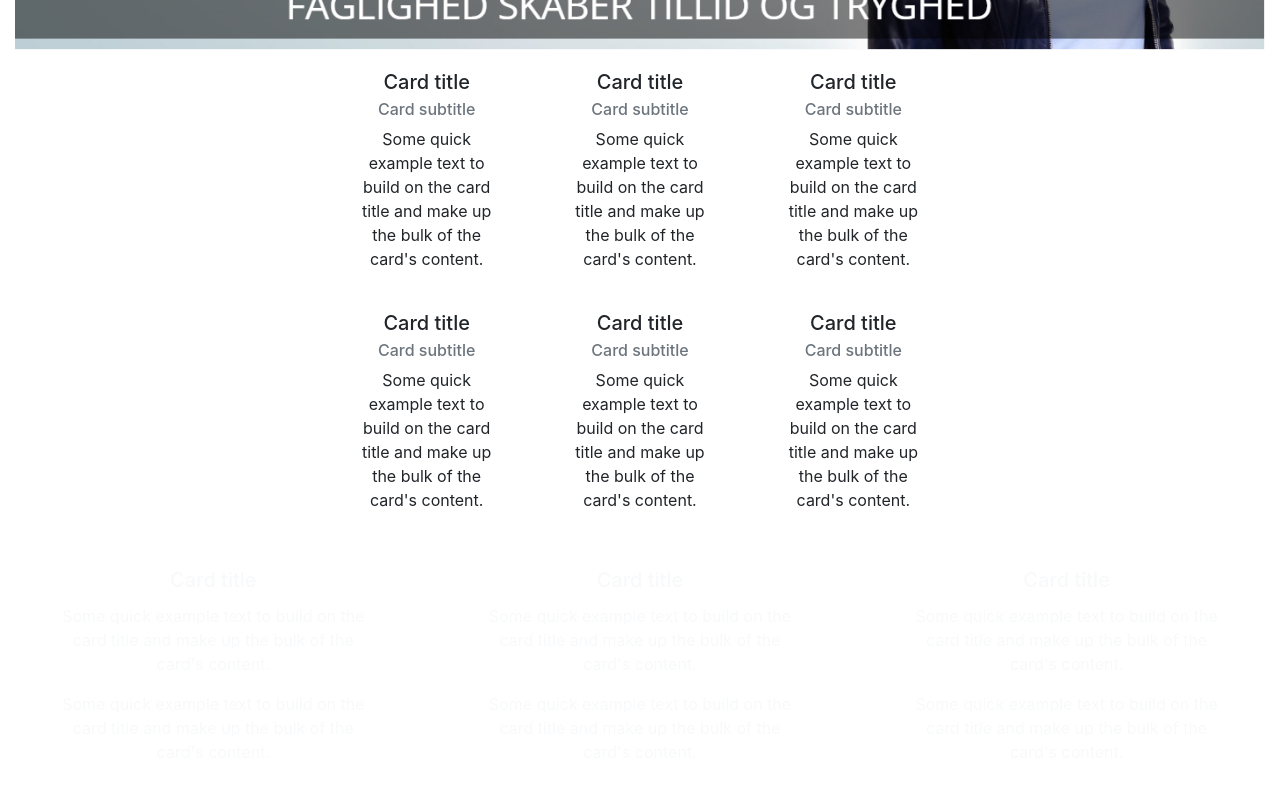
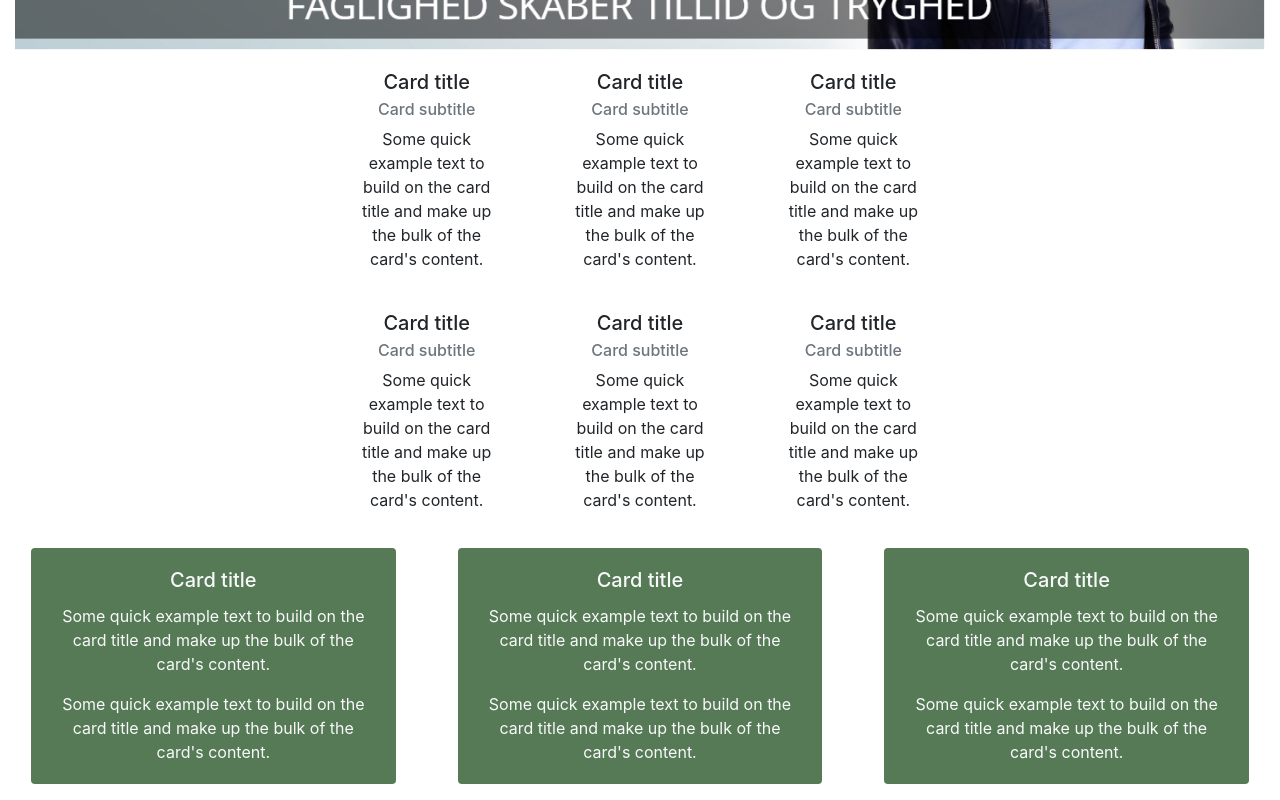
Before and after one commit to emil554p/Shregnskab, a website: page infomation/infomation.html in a window 1280 px wide. Shown: the part 589-1389 px from the top of the page. Drawn offline with Linux system fonts and the light colour scheme.

Commit message:
changed id's back :))

```diff
--- a/infomation/infomation.html
+++ b/infomation/infomation.html
@@ -13,7 +13,7 @@
         <div id="headerWrap" class="d-flex">
             <header class="logo ">
                 <a class="" href="../index.html">
-                    <img class="justify-content-center" src="../css/images/shr.PNG" alt="">
+                    <img class="justify-content-center" src="../css/images/shr.PNG">
                 </a>
             </header>
 
@@ -25,7 +25,7 @@
         </div>
 
         <div class="headerimg">
-            <img src="../css/images/Headerimg.PNG" alt="">
+            <img src="../css/images/Headerimg.PNG">
         </div>
 
         <div class="row">
@@ -93,7 +93,7 @@
 
         <div class="row">
             <div class="offset-md-3 col-md-6 col-lg-4 offset-lg-0">
-                <div class="card m-3 text-center tilbud">
+                <div class="card m-3 text-center" id="tilbud">
                     <div class="card-body">
                         <h5 class="card-title text-light">Card title</h5>
                         <p class="card-text text-light">Some quick example text to build on the card title and make up the bulk of the card's content.</p>
@@ -103,7 +103,7 @@
             </div>
 
             <div class="offset-md-2 col-md-4 col-lg-4 offset-lg-0">
-                <div class="card m-3 text-center tilbud">
+                <div class="card m-3 text-center" id="tilbud">
                     <div class="card-body">
                         <h5 class="card-title text-light">Card title</h5>
                         <p class="card-text text-light">Some quick example text to build on the card title and make up the bulk of the card's content.</p>
@@ -113,7 +113,7 @@
             </div>
 
             <div class="col-md-4 col-lg-4">
-                <div class="card m-3 text-center tilbud">
+                <div class="card m-3 text-center" id="tilbud">
                     <div class="card-body">
                         <h5 class="card-title text-light">Card title</h5>
                         <p class="card-text text-light">Some quick example text to build on the card title and make up the bulk of the card's content.</p>
```
